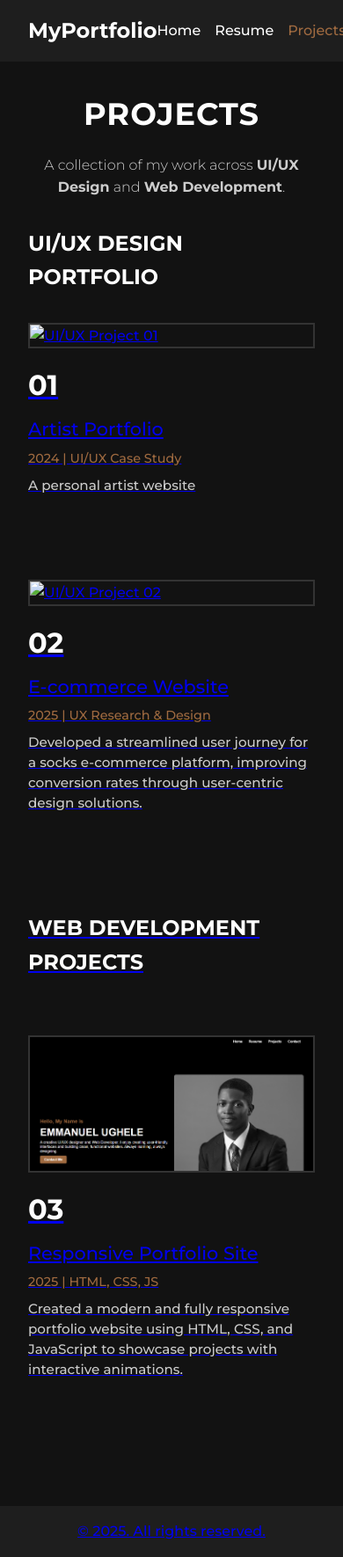
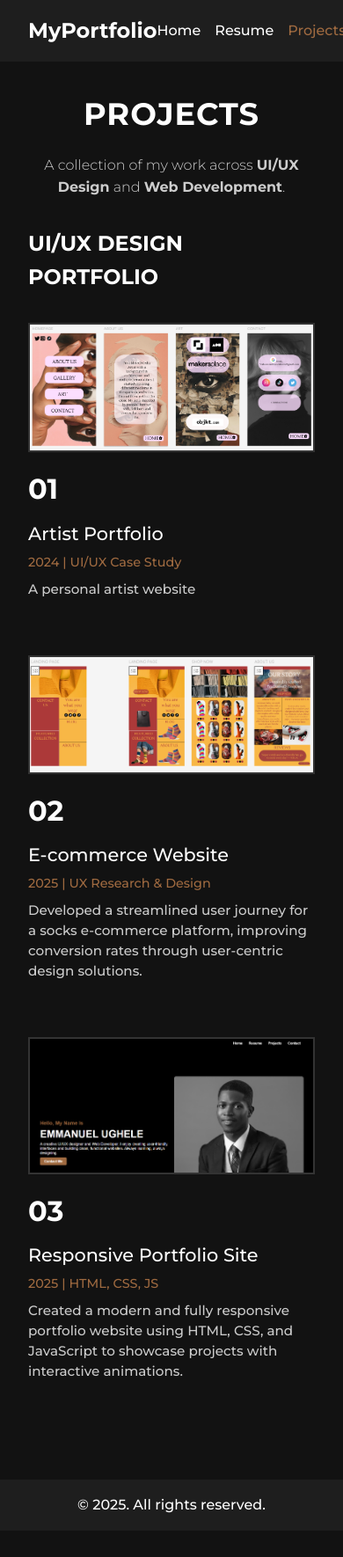
Before and after one commit to emmanuelughele/Emmanuel--Capstone-project, a plain HTML site: page Projects/projects.html in a window 390 px wide. Shown: the whole page at 88% size. After the commit the page ends 1740 px from the top, so only its background shows below. Drawn offline with Linux system fonts and the light colour scheme.

Commit message:
Add files via upload

```diff
--- a/Projects/projects.html
+++ b/Projects/projects.html
@@ -15,11 +15,11 @@
   <!-- Header / Nav (reuse from your existing layout) -->
   <header class="header">
     <nav class="nav">
-      <a href="./Projects/projects.html" class="logo">MyPortfolio</a>
+      <a href="http://127.0.0.1:3000/Projects/projects.html" class="logo">MyPortfolio</a>
       <ul class="nav-links">
-        <li><a href=". /index.html">Home</a></li>
-        <li><a href="./Resume/resume.html">Resume</a></li>
-        <li><a href="projects.html" class="active">Projects</a></li>
+        <li><a href="/index.html">Home</a></li>
+        <li><a href="http://127.0.0.1:3000/Resume/resume.html">Resume</a></li>
+        <li><a href="http://127.0.0.1:3000/Projects/projects.html" class="active">Projects</a></li>
       </ul>
     </nav>
   </header>
@@ -40,22 +40,24 @@
        <!-- Project Item 01 -->
 <div class="project-item">
     <div class="project-image">
-            <a href="https://www.figma.com/proto/XUd7sUEJr1mpo5IghKr2w0/VULCAN-PAGE?content-scaling=fixed&kind=proto&node-id=2-2&page-id=0%3A1&scaling=scale-down&starting-point-node-id=2%3A2" > <img src="./assets/project 1.PNG" alt="UI/UX Project 01">
+      <a href="https://www.figma.com/proto/XUd7sUEJr1mpo5IghKr2w0/VULCAN-PAGE?content-scaling=fixed&kind=proto&node-id=2-2&page-id=0%3A1&scaling=scale-down&starting-point-node-id=2%3A2">
+        <img src="/assets/project 1.PNG" alt="UI/UX Project 01">
+      </a>
     </div>
     <div class="project-info">
       <h3 class="project-number">01</h3>
       <h4 class="project-name">Artist Portfolio</h4>
       <p class="project-details">2024 | UI/UX Case Study</p>
-            <p class="project-description">
-              A personal artist website
-            </p>
+      <p class="project-description">A personal artist website</p>
     </div>
   </div>
 
   <!-- Project Item 02 -->
   <div class="project-item">
     <div class="project-image">
-            <a href="https://www.figma.com/proto/kP2kozNSq0PqLl7uiBya9g/SMART-BABY?page-id=8%3A2&node-id=37-426&p=f&viewport=-54%2C-16%2C0.25&t=tKunBjjPt4Owgkiu-1&scaling=min-zoom&content-scaling=fixed&starting-point-node-id=36%3A320"> <img src="./assets/project 2.PNG" alt="UI/UX Project 02">
+      <a href="https://www.figma.com/proto/kP2kozNSq0PqLl7uiBya9g/SMART-BABY?page-id=8%3A2&node-id=37-426&p=f&viewport=-54%2C-16%2C0.25&t=tKunBjjPt4Owgkiu-1&scaling=min-zoom&content-scaling=fixed&starting-point-node-id=36%3A320">
+        <img src="/assets/project 2.PNG" alt="UI/UX Project 02">
+      </a>
     </div>
     <div class="project-info">
       <h3 class="project-number">02</h3>
@@ -67,17 +69,13 @@
       </p>
     </div>
   </div>
-      </div>
-    </section>
 
-    <!-- Web Development Projects -->
-    <section class="project-category fade-section">
-      <h2 class="category-title">Web Development Projects</h2>
-      <div class="project-grid">
   <!-- Project Item 03 -->
   <div class="project-item">
     <div class="project-image">
-            <a href="/index.html"> <img src="/assets/project 3.PNG" alt="Web Design 01">
+      <a href="/index.html">
+        <img src="/assets/project 3.PNG" alt="Web Design 01">
+      </a>
     </div>
     <div class="project-info">
       <h3 class="project-number">03</h3>
@@ -89,7 +87,7 @@
       </p>
     </div>
   </div>
-      </div>
+
     </section>
   </main>
 
--- a/Projects/script.js
+++ b/Projects/script.js
@@ -1,19 +1,17 @@
-document.addEventListener("DOMContentLoaded", () => {
-    const fadeSections = document.querySelectorAll(".fade-section");
+// Smooth Scrolling
+document.querySelectorAll('a[href^="#"]').forEach(anchor => {
+  anchor.addEventListener("click", function(e) {
+      e.preventDefault();
+      document.querySelector(this.getAttribute("href")).scrollIntoView({
+          behavior: "smooth"
+      });
+  });
+});
 
-    const options = {
-      threshold: 0.1,
-    };
+// Toggle Navigation Menu on Mobile
+const menuToggle = document.querySelector('.menu-toggle');
+const navLinks = document.querySelector('.nav-links');
 
-    const observer = new IntersectionObserver((entries, obs) => {
-      entries.forEach((entry) => {
-        if (!entry.isIntersecting) return;
-        entry.target.classList.add("fade-in");
-        obs.unobserve(entry.target);
-      });
-    }, options);
-
-    fadeSections.forEach((section) => {
-      observer.observe(section);
-    });
-  });
+menuToggle.addEventListener('click', () => {
+  navLinks.classList.toggle('active');
+});
--- a/Projects/styles.css
+++ b/Projects/styles.css
@@ -174,17 +174,3 @@
       font-size: 1.5rem;
     }
   }
-
-  /* --------------------------- */
-  /* Fade-in Animation           */
-  /* --------------------------- */
-  .fade-section {
-    opacity: 0;
-    transform: translateY(30px);
-    transition: all 0.6s ease-out;
-  }
-
-  .fade-in {
-    opacity: 1 !important;
-    transform: translateY(0) !important;
-  }
```
Also changed, not shown: Resume/resume.html (+3 -3 lines), index.html (+4 -4 lines). Lines whose indentation alone changed are shown as unchanged.
